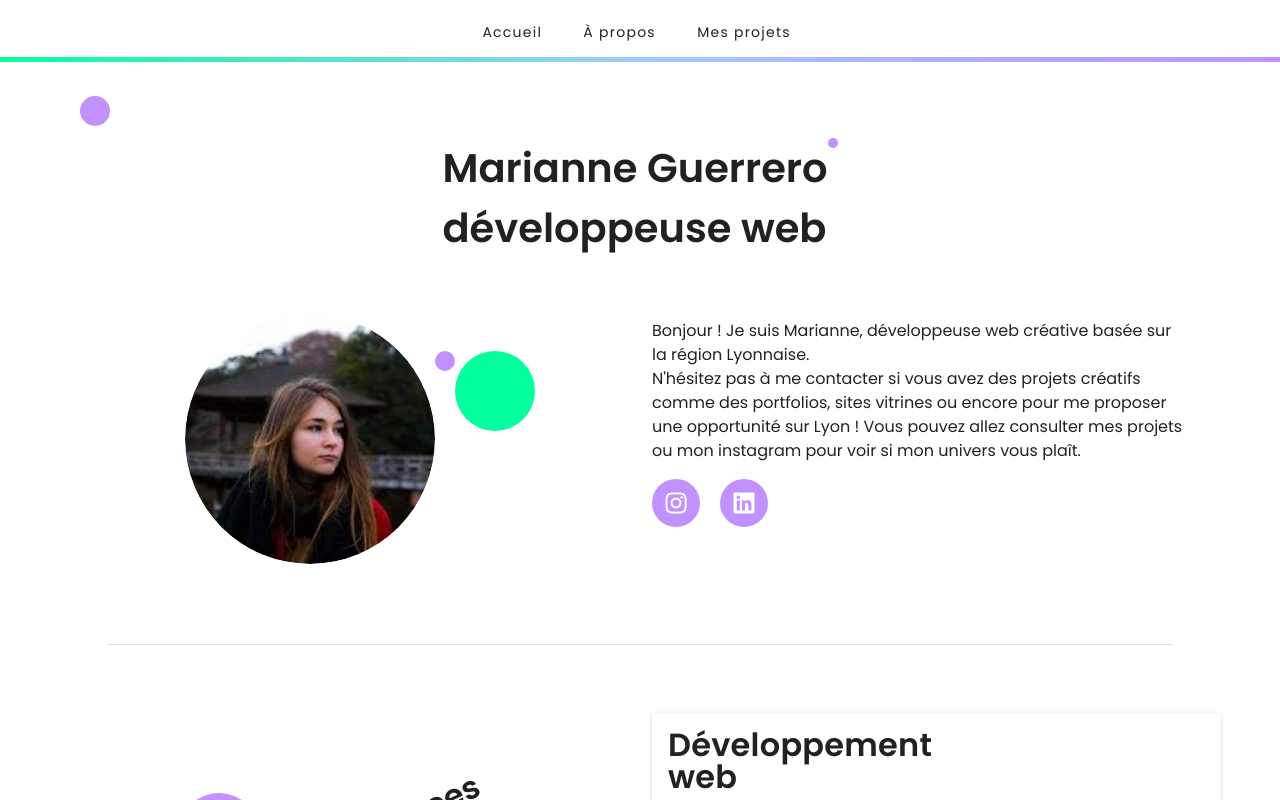
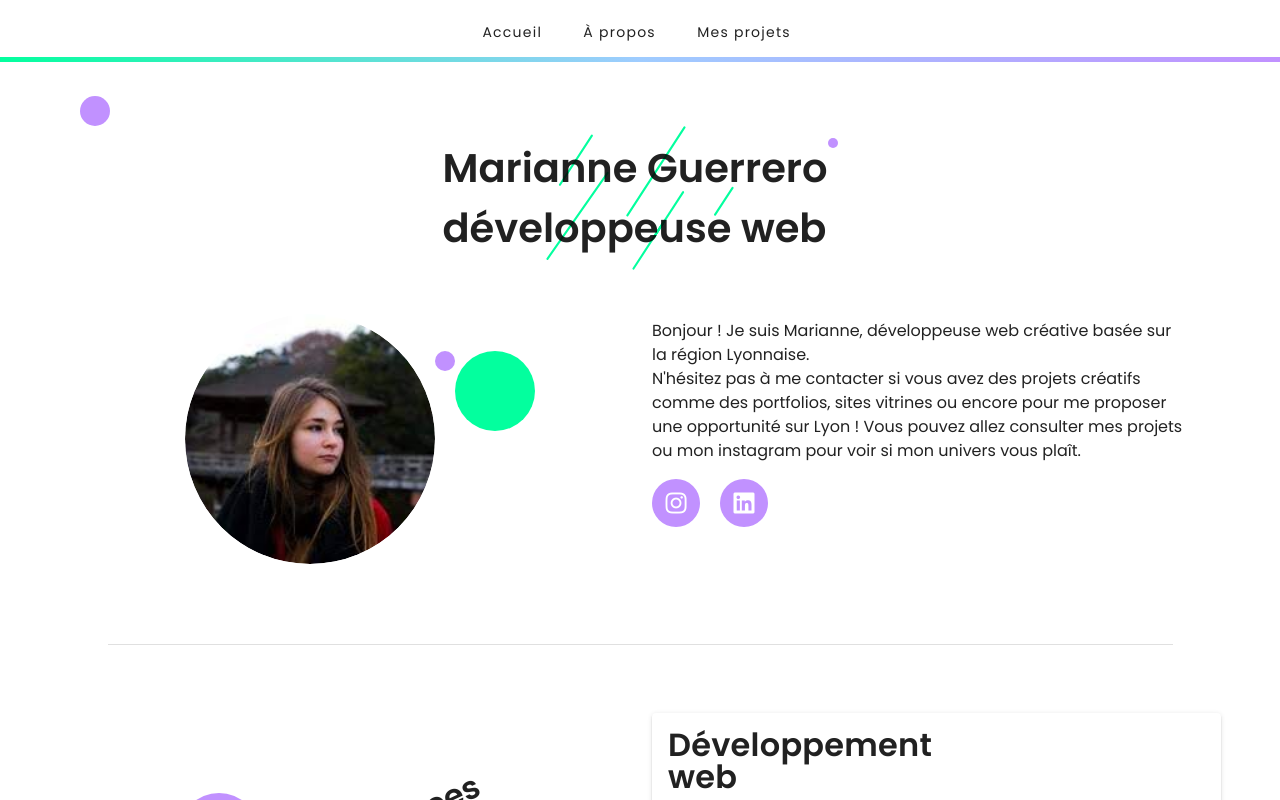
Before and after one commit to mguer/portfolio, a Vue app: page /about in a window 1280 px wide. Shown: the top 800 px of the page. Built offline with nearby package versions, Linux system fonts and the light colour scheme; a small style sheet from the web is missing.

Commit message:
feat: bg title

```diff
--- a/src/views/About.vue
+++ b/src/views/About.vue
@@ -6,7 +6,7 @@
           color="primary"
           size="30"
       ></v-avatar>
-      <v-col md="12" class="d-flex justify-center">
+      <v-col md="12" class="d-flex justify-center bg-line">
         <h1>Marianne Guerrero <br> développeuse web</h1>
         <v-avatar
             color="primary"
@@ -56,7 +56,7 @@
 
     <v-divider light class="ma-12"></v-divider>
 
-    <v-row class="">
+    <v-row>
       <v-col class="col-sm-6 col-md-6 col-lg-6 col-xl-6 col-12 justify-center d-flex align-center my-10">
         <v-avatar
             color="primary"
@@ -108,3 +108,11 @@
   components: {SoftsSkillz, GraphicsSkills, DevSkills, Formations, Experiences},
 };
 </script>
+
+<style scoped>
+.bg-line {
+  background-image: url("../assets/background/lignes.svg");
+  background-size: contain;
+  background-position: center;
+}
+</style>
--- a/src/views/Projets.vue
+++ b/src/views/Projets.vue
@@ -1,11 +1,20 @@
 <template>
   <v-container>
 
-    <v-row justify="center" class="pa-8">
-      <v-col>
-        <h1>Projets webs et graphiques</h1>
+    <v-row justify="space-between" class="pa-8">
+      <v-avatar
+          color="primary"
+          size="30"
+      ></v-avatar>
+      <v-col md="12" class="d-flex justify-center bg-line">
+        <h1>Projets webs <br> et graphiques</h1>
+        <v-avatar
+            color="primary"
+            size="10"
+        ></v-avatar>
       </v-col>
     </v-row>
+
     <v-row>
       <v-card
           col="6"
@@ -64,5 +73,9 @@
 </script>
 
 <style scoped>
-
+.bg-line {
+  background-image: url("../assets/background/lignes.svg");
+  background-size: contain;
+  background-position: center;
+}
 </style>
```
Also changed, not shown: src/App.vue (+5 -4 lines).
